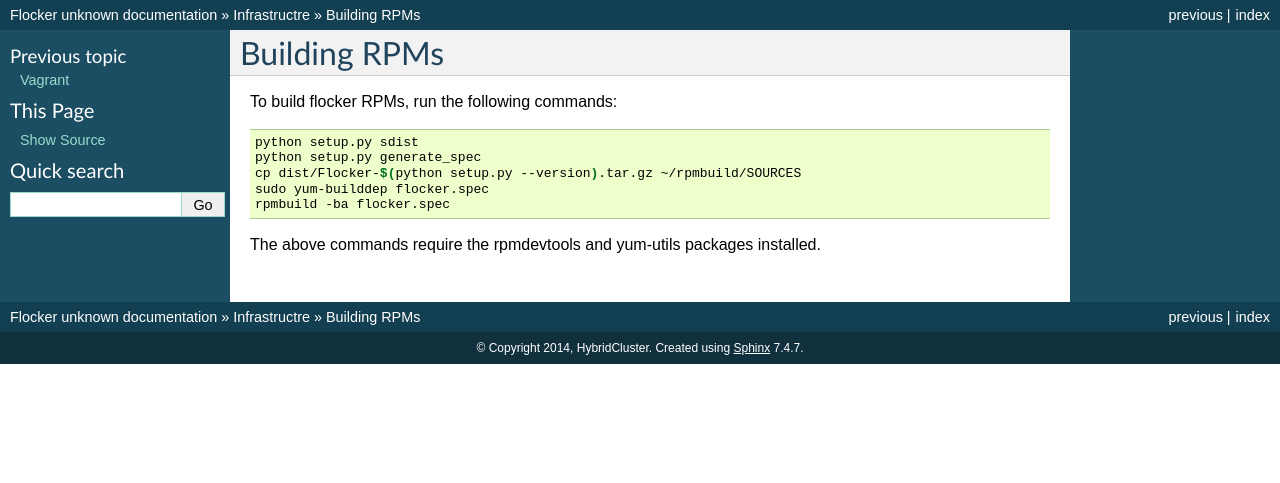
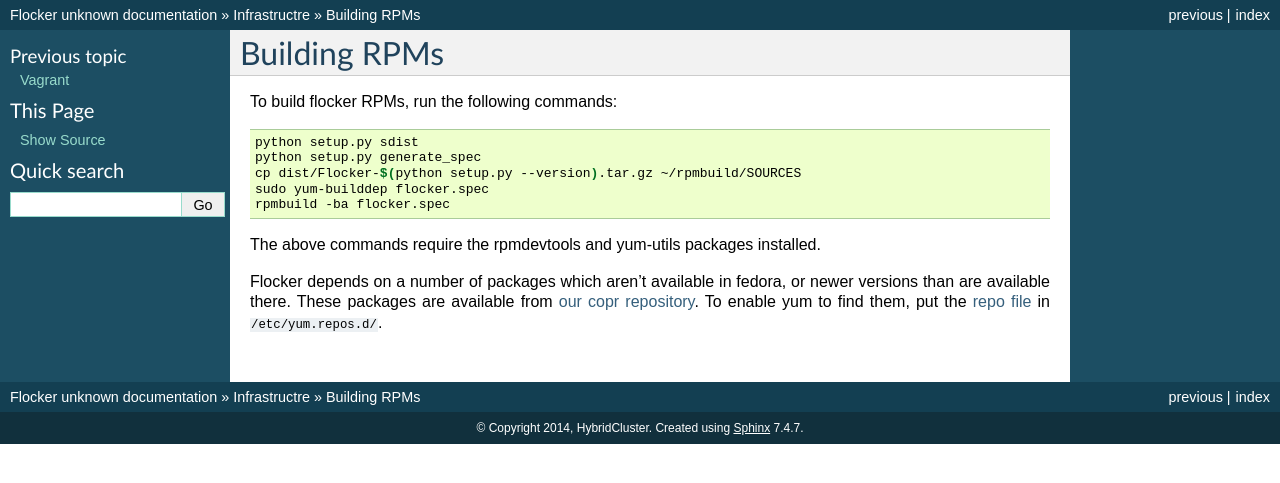
Before and after one commit to ClusterHQ/flocker, a Sphinx documentation site: the page built from docs/infrastructure/packaging.rst, in a window 1280 px wide. Shown: the top 483 px of the page. Built offline with Sphinx 7.4.7, drawn with Linux system fonts in a browser that asks for light colours.

Commit message:
Add a note about copr repository.

```diff
--- a/docs/infrastructure/packaging.rst
+++ b/docs/infrastructure/packaging.rst
@@ -12,3 +12,8 @@
    rpmbuild -ba flocker.spec
 
 The above commands require the rpmdevtools and yum-utils packages installed.
+
+Flocker depends on a number of packages which aren't available in fedora,
+or newer versions than are available there.
+These packages are available from `our copr repository <https://copr.fedoraproject.org/coprs/tomprince/hybridlogic/>`_.
+To enable yum to find them, put the `repo file <https://copr.fedoraproject.org/coprs/tomprince/hybridlogic/repo/fedora-20-x86_64/tomprince-hybridlogic-fedora-20-x86_64.repo>`_ in :file:`/etc/yum.repos.d/`.
```
